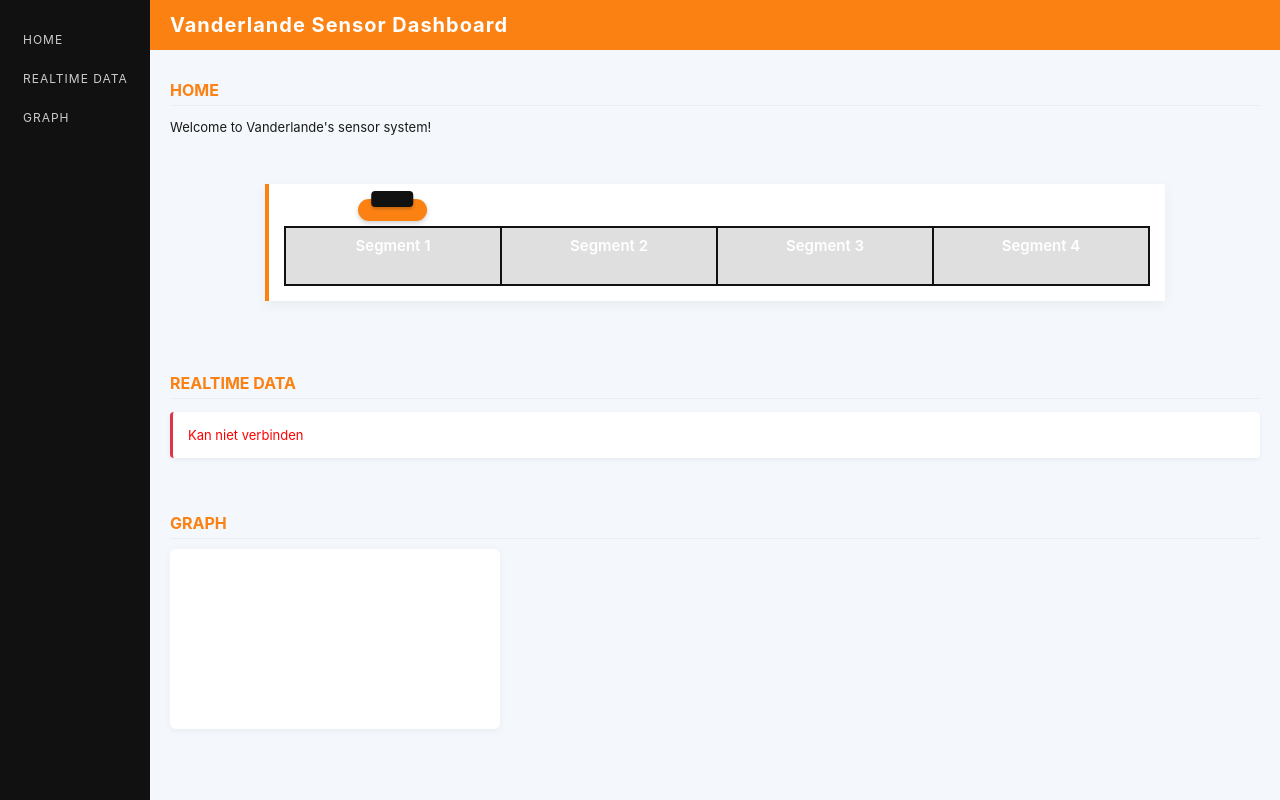
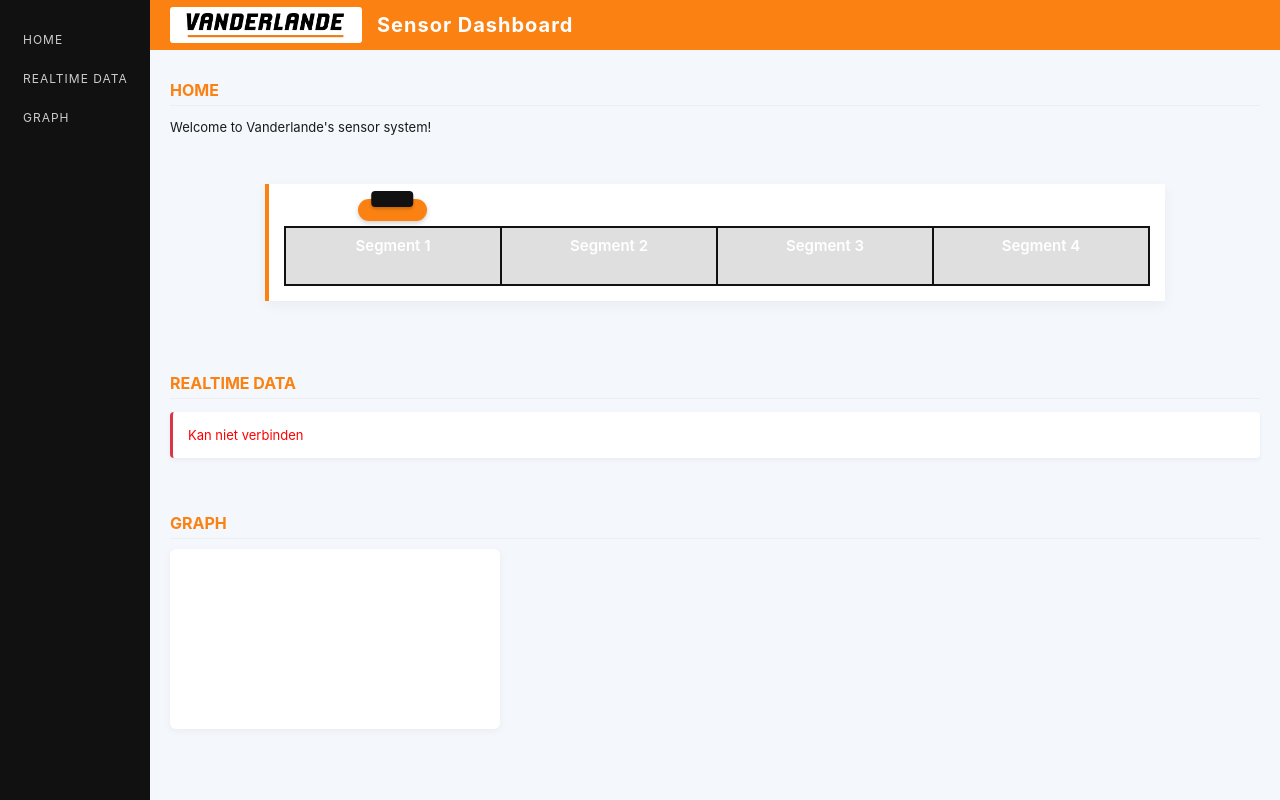
Before and after one commit to arnehermans08/project-vanderlanden, a website: page nu_op_raspberry_pi/nu op pi 5_3_26/frontend/public/index.html in a window 1280 px wide. Drawn offline with nearby package versions, Linux system fonts and the light colour scheme; no server answers.

Commit message:
visual changes

```diff
--- a/nu_op_raspberry_pi/nu op pi 5_3_26/frontend/public/css/style.css
+++ b/nu_op_raspberry_pi/nu op pi 5_3_26/frontend/public/css/style.css
@@ -58,6 +58,19 @@
     z-index: 1500;
 }
 
+.site-header #vdllogo {
+    background-color: #fff;;
+    height: 36px;
+    width: 192px;
+    background-image: url('../img/vanderlande-logo.webp');
+    background-position: center center;
+    background-size: 86%;
+    background-repeat: no-repeat;
+    border-radius: 3px;
+    margin-right: 15px;
+
+}
+
 /* ===== CONTENT AREA ===== */
 .content {
     margin-left: 150px;
@@ -95,7 +108,7 @@
     width: 100%;
     border-collapse: collapse;
     background: white;
-    box-shadow: 0 2px 8px rgba(0,0,0,0.05);
+    box-shadow: 0 2px 8px rgba(0, 0, 0, 0.05);
     border-radius: 4px;
     overflow: hidden;
 }
@@ -128,7 +141,7 @@
     background: white;
     padding: 15px;
     border-radius: 6px;
-    box-shadow: 0 2px 8px rgba(0,0,0,0.05);
+    box-shadow: 0 2px 8px rgba(0, 0, 0, 0.05);
     max-width: 100%;
     height: auto;
 }
@@ -143,7 +156,7 @@
     padding: 15px;
     background: #ffffff;
     border-left: 4px solid #FA8112;
-    box-shadow: 0 4px 12px rgba(0,0,0,0.05);
+    box-shadow: 0 4px 12px rgba(0, 0, 0, 0.05);
 }
 
 .track {
@@ -170,7 +183,7 @@
     transition: background-color 0.3s ease;
 }
 
-.track-segment .temp{
+.track-segment .temp {
     color: white;
     padding-left: 5px;
     font-size: 12px;
@@ -189,7 +202,7 @@
     background: #FA8112;
     border-radius: 20px;
     transition: left 0.5s ease, background-color 0.3s ease;
-    box-shadow: 0 2px 5px rgba(0,0,0,0.2);
+    box-shadow: 0 2px 5px rgba(0, 0, 0, 0.2);
 }
 
 /* Lading in karretje */
@@ -202,7 +215,7 @@
     top: -35%;
     left: 50%;
     transform: translateX(-50%);
-    box-shadow: 0 2px 3px rgba(0,0,0,0.2);
+    box-shadow: 0 2px 3px rgba(0, 0, 0, 0.2);
 }
 
 /* ===== CONTROLES (grid layout) ===== */
@@ -219,7 +232,7 @@
     background: #ffffff;
     padding: 18px;
     border-top: 3px solid #FA8112;
-    box-shadow: 0 4px 12px rgba(0,0,0,0.04);
+    box-shadow: 0 4px 12px rgba(0, 0, 0, 0.04);
     border-radius: 0 0 4px 4px;
 }
 
@@ -256,7 +269,7 @@
 select:focus {
     border-color: #FA8112;
     outline: none;
-    box-shadow: 0 0 0 2px rgba(250,129,18,0.1);
+    box-shadow: 0 0 0 2px rgba(250, 129, 18, 0.1);
 }
 
 button {
@@ -289,7 +302,7 @@
     padding: 15px;
     background: white;
     border-radius: 4px;
-    box-shadow: 0 2px 5px rgba(0,0,0,0.05);
+    box-shadow: 0 2px 5px rgba(0, 0, 0, 0.05);
 }
 
 #realtime p[style*="red"] {
@@ -305,6 +318,7 @@
     .site-header {
         left: 120px;
         width: calc(100% - 120px);
+        display: flex;
     }
 
     .content {
--- a/nu_op_raspberry_pi/nu op pi 5_3_26/frontend/public/index.html
+++ b/nu_op_raspberry_pi/nu op pi 5_3_26/frontend/public/index.html
@@ -20,7 +20,7 @@
 
     <!-- Header -->
     <header class="site-header">
-        <h1>Vanderlande Sensor Dashboard</h1>
+      <div id="vdllogo"></div> <h1>Sensor Dashboard</h1>
     </header>
 
     <!-- Content -->
```
Also changed, not shown: nu_op_raspberry_pi/nu op pi 5_3_26/frontend/public/img/vanderlande-logo.webp (added).
